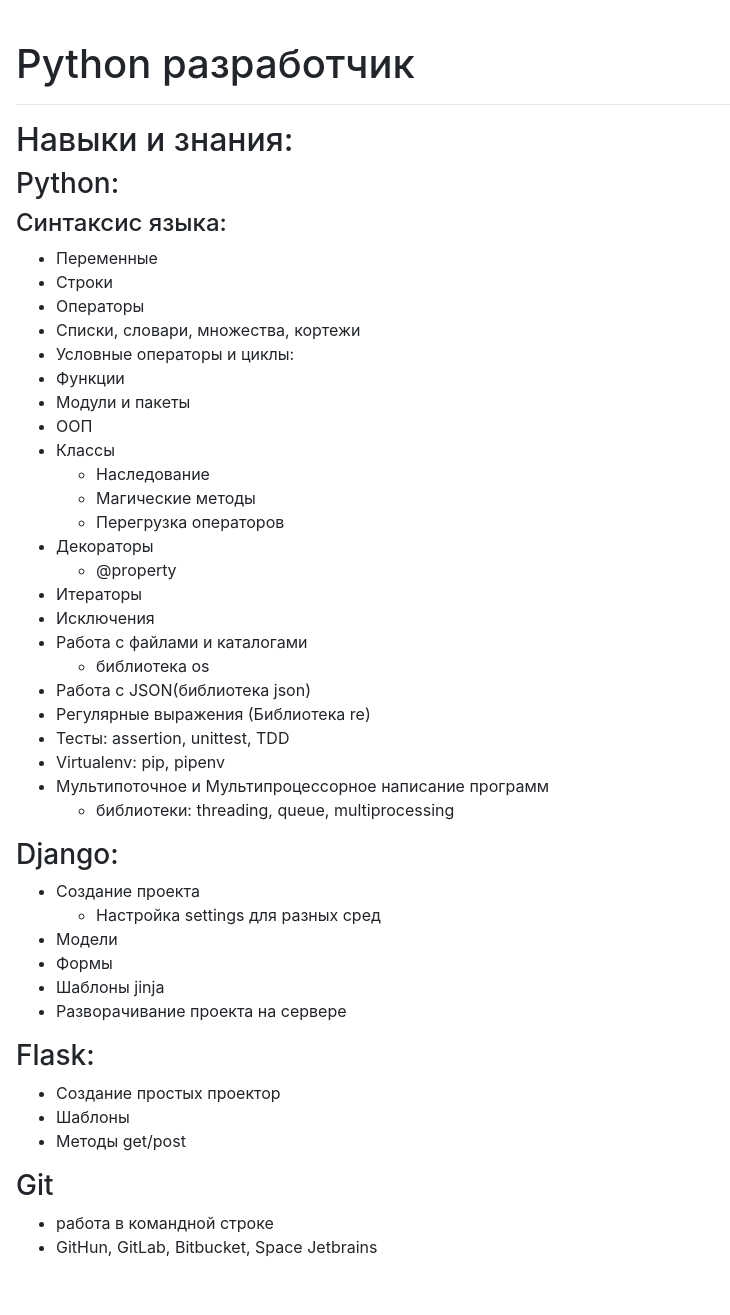
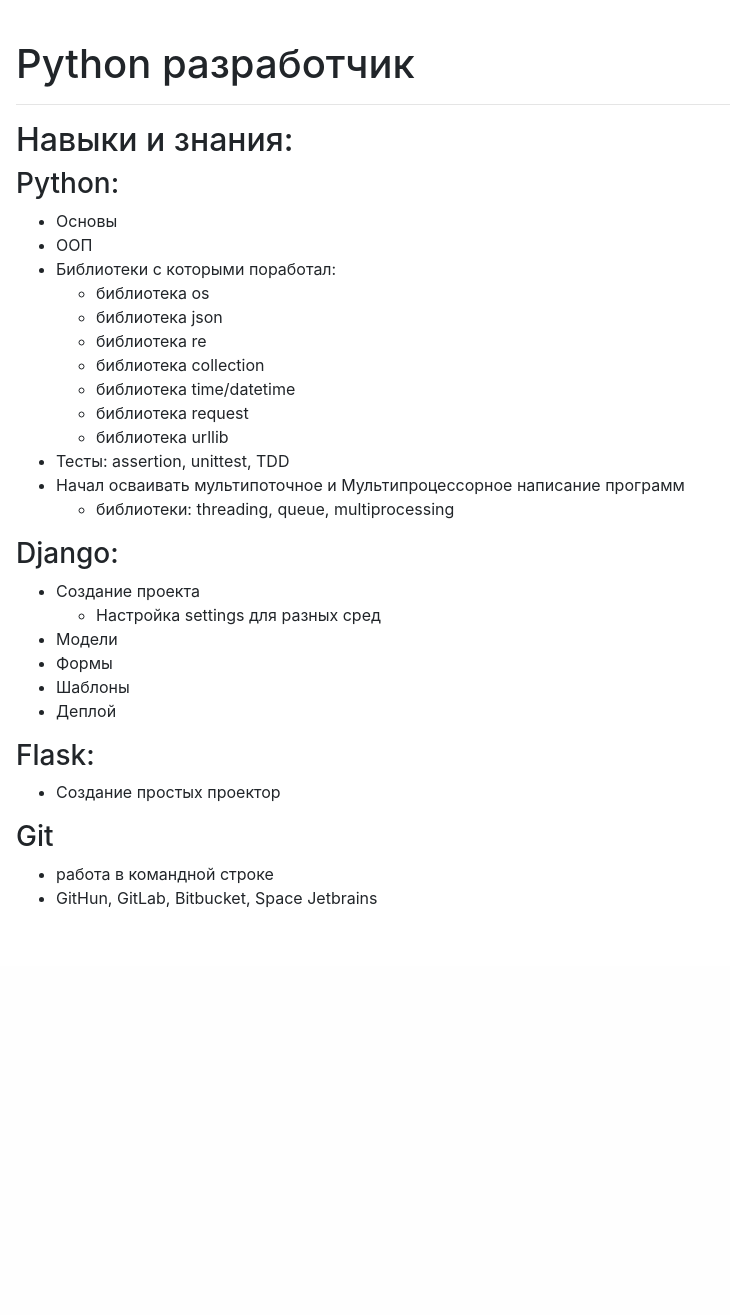
Before and after one commit to Hazzari/aleksan_site_project, a Django app: page /developer/ in a window 1280 px wide. Shown: the part 50-1365 px from the top of the page, without its empty margins (0-730 px from the left). After the commit the page ends 958 px from the top, so only its background shows below. Run offline with Django 3.2, Linux system fonts and the light colour scheme; some libraries are stand-ins or nearby versions.

Commit message:
fix text content developer.html

```diff
--- a/templates/homepage/developer.html
+++ b/templates/homepage/developer.html
@@ -13,48 +13,27 @@
         <h2>Навыки и знания:</h2>
 
         <h3>Python:</h3>
-        <h4>Синтаксис языка:</h4>
-
         <ul>
-            <li>Переменные</li>
-            <li>Строки</li>
-            <li>Операторы</li>
-            <li>Списки, словари, множества, кортежи</li>
-            <li>Условные операторы и циклы:
-
-            </li>
-            <li>Функции</li>
-            <li>Модули и пакеты</li>
+            <li>Основы</li>
             <li>ООП
-                    <li>Классы
-
-                        <ul>
-                            <li>Наследование</li>
-                            <li>Магические методы</li>
-                            <li>Перегрузка операторов</li>
-                        </ul>
-                    </li>
-                    <li>Декораторы
-
-                        <ul>
-                            <li>@рrореrtу</li>
-                        </ul>
-                    </li>
-                    <li>Итераторы</li>
-
-            </li>
-            <li>Исключения</li>
-            <li>Работа с файлами и каталогами
+            <li>Библиотеки с которыми поработал:
                 <ul>
                     <li>библиотека os</li>
+                    <li>библиотека json</li>
+                    <li>библиотека re</li>
+                    <li>библиотека collection</li>
+                    <li>библиотека time/datetime</li>
+                    <li>библиотека request</li>
+                    <li>библиотека urllib</li>
+                    {#                    <li>библиотека</li>#}
+                    {#                    <li>библиотека</li>#}
+                    {#                    <li>библиотека</li>#}
+                    {#                    <li>библиотека</li>#}
                 </ul>
             </li>
-            <li>Работа с JSON(библиотека json)</li>
-            <li>Регулярные выражения (Библиотека re)</li>
 
-            <li>Тесты: assertion, unittest, TDD </li>
-            <li>Virtualenv: pip, pipenv</li>
-            <li>Мультипоточное и Мультипроцессорное написание программ
+            <li>Тесты: assertion, unittest, TDD</li>
+            <li>Начал осваивать мультипоточное и Мультипроцессорное написание программ
                 <ul>
                     <li>библиотеки: threading, queue, multiprocessing</li>
                 </ul>
@@ -65,23 +44,19 @@
 
         <ul>
             <li>Создание проекта
-
                 <ul>
                     <li>Настройка settings для разных сред</li>
                 </ul>
             </li>
             <li>Модели</li>
             <li>Формы</li>
-            <li>Шаблоны jinja</li>
-            <li>Разворачивание проекта на сервере</li>
+            <li>Шаблоны</li>
+            <li>Деплой</li>
         </ul>
 
         <h3>Flask:</h3>
-
         <ul>
             <li>Создание простых проектор</li>
-            <li>Шаблоны</li>
-            <li>Методы get/post</li>
         </ul>
 
         <h3>Git</h3>
@@ -90,6 +65,7 @@
             <li>работа в командной строке</li>
             <li>GitHun, GitLab, Bitbucket, Space Jetbrains</li>
         </ul>
+
     </div>
 
 {% endblock %}
```
